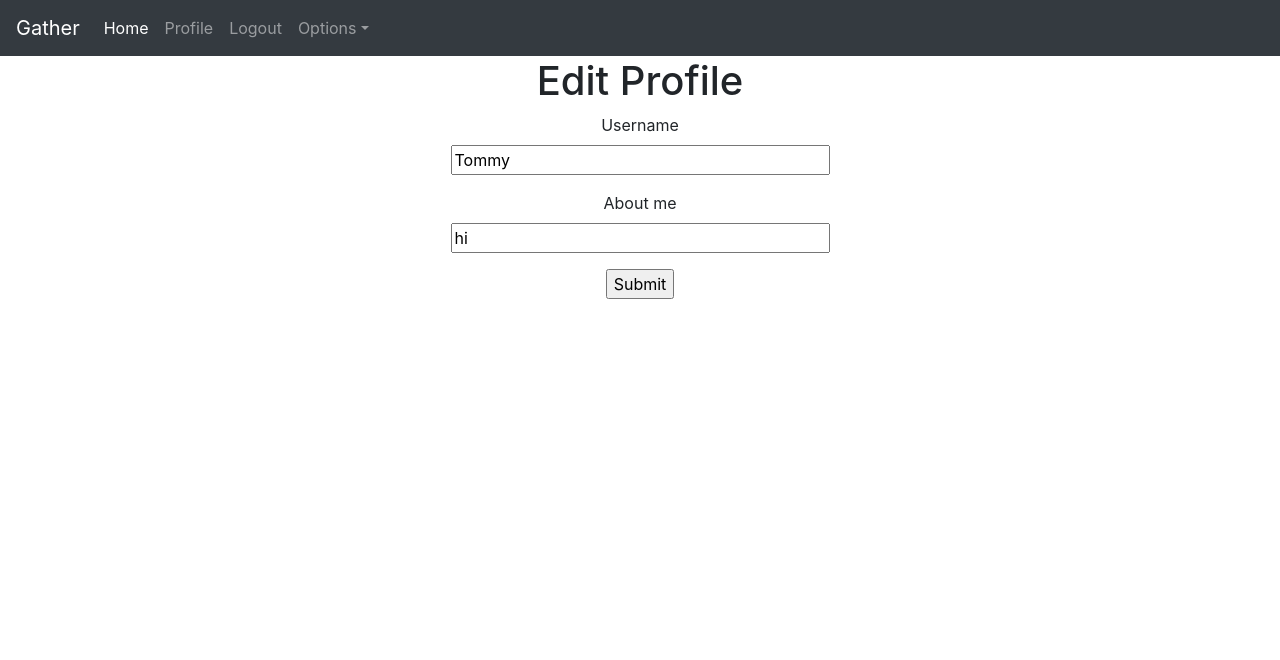
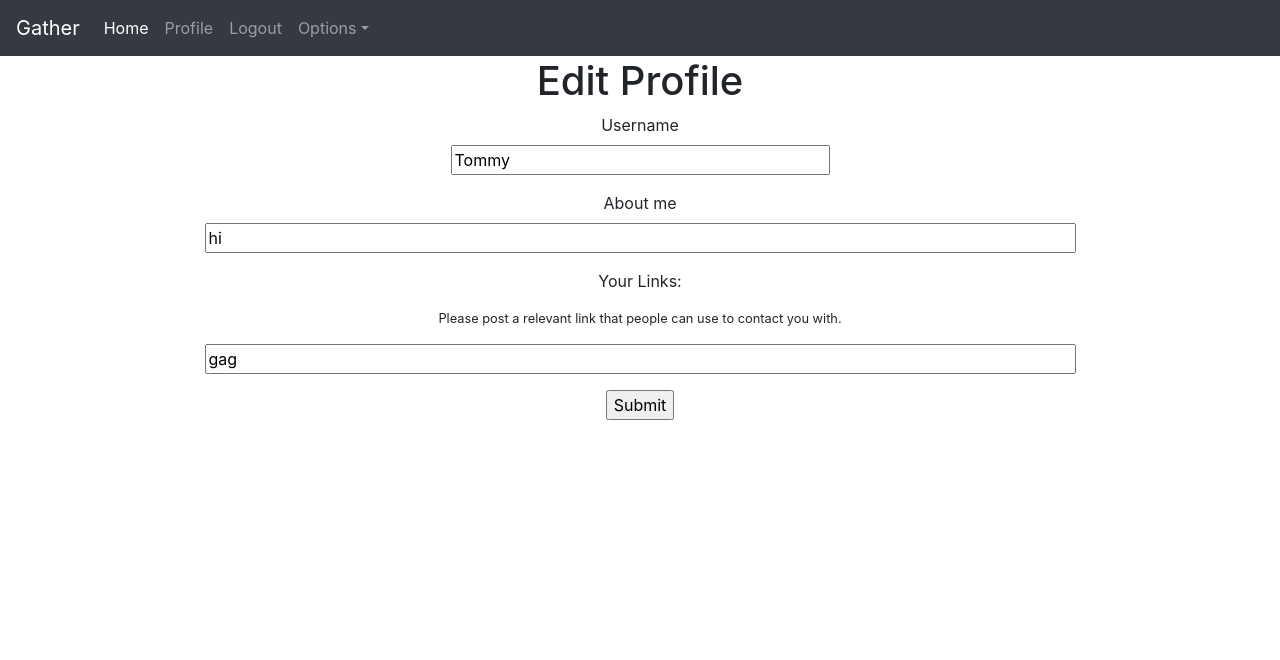
Before and after one commit to michaelyw1996/Gather, a Flask app: page /edit_profile in a window 1280 px wide. Shown: the top 660 px of the page. Run offline with Flask 2, Linux system fonts and the light colour scheme; a user stored in the database is signed in; data comes from the database, SQL or seed files in the repository; both versions use the stored data as it was after the commit; parts of the project's set-up code (start-up, migrations or seed data) failed here and were passed over; some libraries are stand-ins or nearby versions.

Commit message:
finalizing

```diff
--- a/app/forms.py
+++ b/app/forms.py
@@ -31,4 +31,5 @@ class RegistrationForm(FlaskForm):
 class EditProfileForm(FlaskForm):
     username = StringField('Username', validators=[DataRequired()])
     about_me = StringField('About me', validators=[DataRequired()])
+    links = StringField('About me', validators=[DataRequired()])
     submit = SubmitField('Submit')
--- a/app/models.py
+++ b/app/models.py
@@ -13,6 +13,7 @@ class User(UserMixin, db.Model):
     about_me = db.Column(db.String(140))
     last_seen = db.Column(db.DateTime, default=datetime.utcnow)
     accountType = db.Column(db.Boolean)
+    links = db.Column(db.String(150))
     myPosts = db.relationship('ActivityPost', backref='author', lazy='dynamic')
 
 
--- a/app/routes.py
+++ b/app/routes.py
@@ -107,12 +107,14 @@ def edit_profile():
     if form.validate_on_submit():
         current_user.username = form.username.data
         current_user.about_me = form.about_me.data
+        current_user.links = form.links.data
         db.session.commit()
         flash('Your changes have been saved.')
         return redirect(url_for('edit_profile'))
     elif request.method == 'GET':
         form.username.data = current_user.username
         form.about_me.data = current_user.about_me
+        form.links.data = current_user.links
     return render_template('edit_profile.html', title='Edit Profile',
                            form=form)
 
--- a/app/templates/createPost.html
+++ b/app/templates/createPost.html
@@ -1,6 +1,7 @@
 {% extends "base.html" %}
 
 {% block content %}
+<!--This is the page that allows logged in users to create their activity post.-->
 
 <br>
 <h1>Please Your Post Activity</h1>
--- a/app/templates/edit_profile.html
+++ b/app/templates/edit_profile.html
@@ -13,8 +13,16 @@
         </p>
         <p>
             {{ form.about_me.label }}<br>
-            {{ form.about_me(size=32, cols=50, rows=10) }}<br>
+            {{ form.about_me(size=80, cols=50, rows=10) }}<br>
             {% for error in form.about_me.errors %}
+            <span style="color: red;">[{{ error }}]</span>
+            {% endfor %}
+        </p>
+        <p>
+            <p>Your Links: </p>
+            <p><small>Please post a relevant link that people can use to contact you with.</small></p>
+            {{ form.links(size=80, cols=50, rows=10) }}<br>
+            {% for error in form.links.errors %}
             <span style="color: red;">[{{ error }}]</span>
             {% endfor %}
         </p>
--- a/app/templates/login.html
+++ b/app/templates/login.html
@@ -1,7 +1,7 @@
 {% extends "base.html" %}
 
 {% block content %}
-<!-- Bootstrap Style (Unused)(Probably) -->
+<!-- Login Page of the application. Enables the user to either go to the account creation page or log in with their information. -->
 
 <link rel="stylesheet" href="https://stackpath.bootstrapcdn.com/bootstrap/4.3.1/css/bootstrap.min.css" integrity="sha384-ggOyR0iXCbMQv3Xipma34MD+dH/1fQ784/j6cY/iJTQUOhcWr7x9JvoRxT2MZw1T" crossorigin="anonymous">
 <script src="https://stackpath.bootstrapcdn.com/bootstrap/4.3.1/js/bootstrap.min.js" integrity="sha384-JjSmVgyd0p3pXB1rRibZUAYoIIy6OrQ6VrjIEaFf/nJGzIxFDsf4x0xIM+B07jRM" crossorigin="anonymous"></script>
--- a/app/templates/user.html
+++ b/app/templates/user.html
@@ -9,6 +9,9 @@
     <p>About Me:</p>
     {% if user.about_me %}<p>{{ user.about_me }}</p>{% endif %}
     <br>
+    <p>My Links:</p>
+    {% if user.links %}<p>{{ user.links }}</p>{% endif %}
+    <br>
     {% if user.accountType %}<p>{{ "You are a business user!" }}</p>{% endif %}
     <br>
     {% if user == current_user %}
```
Also changed, not shown: app/templates/_post.html (deleted, +0 -7 lines), app/templates/base.html (+5 -3 lines), app/app.db.
